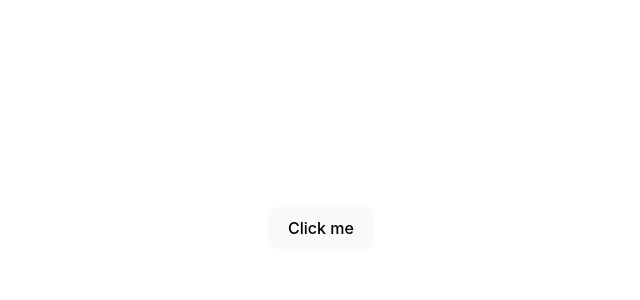
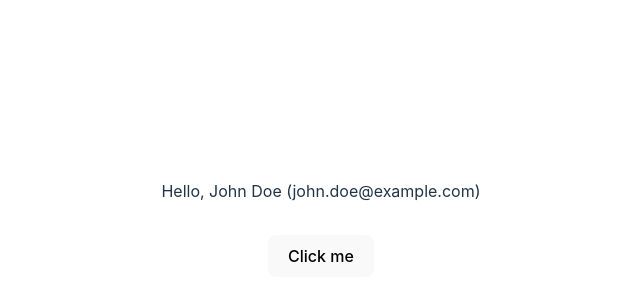
Before and after one commit to LucZwanenberg/react-playground, a React (Vite) app: page / in a window 1280 px wide. Shown: the part 172-472 px from the top of the page, without its empty margins (319-959 px from the left). Built offline with nearby package versions, Linux system fonts and the light colour scheme.

Commit message:
Implement sample hook for fetching current user

```diff
--- a/src/App.tsx
+++ b/src/App.tsx
@@ -1,10 +1,13 @@
 import './App.css'
 import Fetch from './components/Fetch/Fetch'
+import { AuthProvider } from './hooks/useAuth'
 
 function App() {
 
   return (
-    <Fetch text="Hello World!" />
+    <AuthProvider>
+      <Fetch text="Hello World!" />
+    </AuthProvider>
   )
 }
 
--- a/src/components/Fetch/Fetch.tsx
+++ b/src/components/Fetch/Fetch.tsx
@@ -1,11 +1,20 @@
 import { useState } from "react"
+import useAuth from "../../hooks/useAuth";
 
 export default function Fetch({ text }: { text: string }) {
   const [clicked, setClicked] = useState(false);
   const onClick = () => setClicked(true);
+  const { auth } = useAuth();
 
   return (
     <div role="heading">
+      <div style={{ paddingBottom: "2em" }}>
+        {auth.state === "fetching" && "Loading user..."}
+        {auth.state === "done" && (auth.auth.type === "guest"
+          ? "Hello, guest."
+          : `Hello, ${auth.auth.name} (${auth.auth.email})`)}
+      </div>
+
       {clicked ? text : <button onClick={onClick}>Click me</button>}
     </div>
   )
--- /dev/null
+++ b/src/hooks/useAuth.tsx
@@ -0,0 +1,82 @@
+import React, { createContext, useContext, useState, useEffect, ReactNode } from 'react';
+
+interface User {
+  type: "user";
+  id: number;
+  name: string;
+  email: string;
+}
+
+interface Guest {
+  type: "guest";
+}
+
+type AuthState = {
+  state: "fetching"
+} | {
+  state: "done";
+  auth: User | Guest;
+};
+
+
+interface AuthContextType {
+  auth: AuthState;
+  setAuth: React.Dispatch<React.SetStateAction<AuthState>>;
+}
+
+const AuthContext = createContext<AuthContextType>({
+  auth: { state: "fetching" },
+  setAuth: () => { }
+});
+
+interface AuthProviderProps {
+  children: ReactNode;
+}
+
+const getUserFromApi = (): Promise<User | null> => {
+  return new Promise((resolve) => {
+    setTimeout(() => {
+      resolve({
+        type: "user",
+        id: 1,
+        name: 'John Doe',
+        email: 'john.doe@example.com',
+      });
+    }, 2000);
+  });
+};
+
+export const AuthProvider: React.FC<AuthProviderProps> = ({ children }) => {
+  const [auth, setAuth] = useState<AuthState>({ state: "fetching" });
+
+  useEffect(() => {
+    const fetchAuthenticatedUser = async () => {
+      const authUser = await getUserFromApi();
+
+      console.log({ authUser });
+      if (!authUser) return;
+
+      setAuth({
+        state: "done",
+        auth: authUser
+      });
+    };
+
+    fetchAuthenticatedUser();
+  }, []);
+
+  return <AuthContext.Provider value={{ auth, setAuth }}>
+    {children}
+  </AuthContext.Provider>;
+};
+
+const useAuth = () => {
+  const context = useContext(AuthContext);
+
+  if (!context)
+    throw new Error('useAuth must be used within an AuthProvider');
+
+  return context;
+};
+
+export default useAuth;
```
Also changed, not shown: 2 other files (tests, documents, lock files or other folders).
